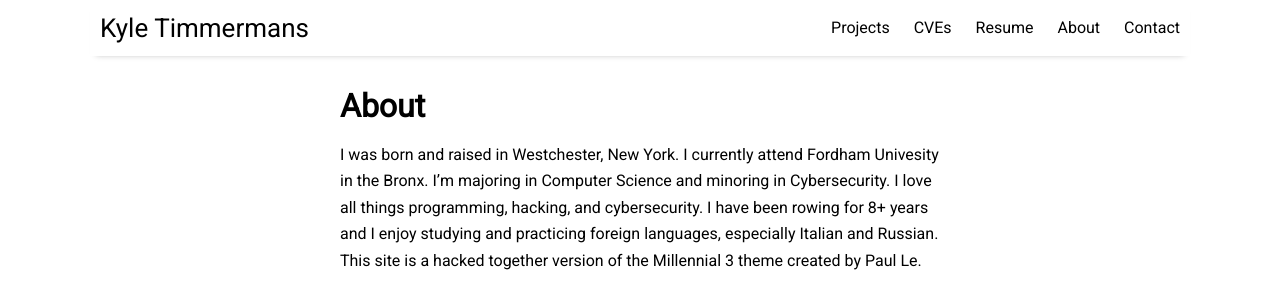
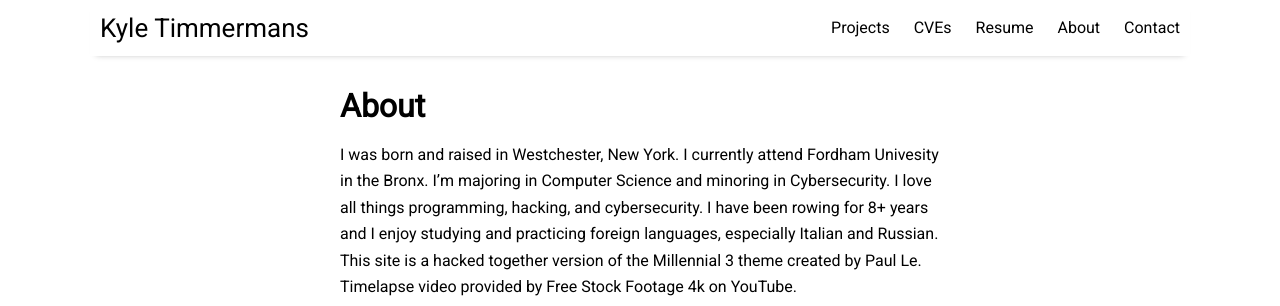
Before and after one commit to kyletimmermans/kyletimmermans.github.io, a Jekyll site: the page built from pages/about.md, in a window 1280 px wide, cut to the strip 0-306 px from the top of the page. Built offline with Jekyll 4.4.1, drawn with Linux system fonts in a browser that asks for light colours; nearby versions of some CDN libraries.

Commit message:
Update about.md

```diff
--- a/pages/about.md
+++ b/pages/about.md
@@ -3,4 +3,4 @@
 title: About
 ---
 
-I was born and raised in Westchester, New York. I currently attend Fordham Univesity in the Bronx. I'm majoring in Computer Science and minoring in Cybersecurity. I love all things programming, hacking, and cybersecurity. I have been rowing for 8+ years and I enjoy studying and practicing foreign languages, especially Italian and Russian. This site is a hacked together version of the Millennial 3 theme created by Paul Le.
+I was born and raised in Westchester, New York. I currently attend Fordham Univesity in the Bronx. I'm majoring in Computer Science and minoring in Cybersecurity. I love all things programming, hacking, and cybersecurity. I have been rowing for 8+ years and I enjoy studying and practicing foreign languages, especially Italian and Russian. This site is a hacked together version of the Millennial 3 theme created by Paul Le. Timelapse video provided by Free Stock Footage 4k on YouTube.
```
